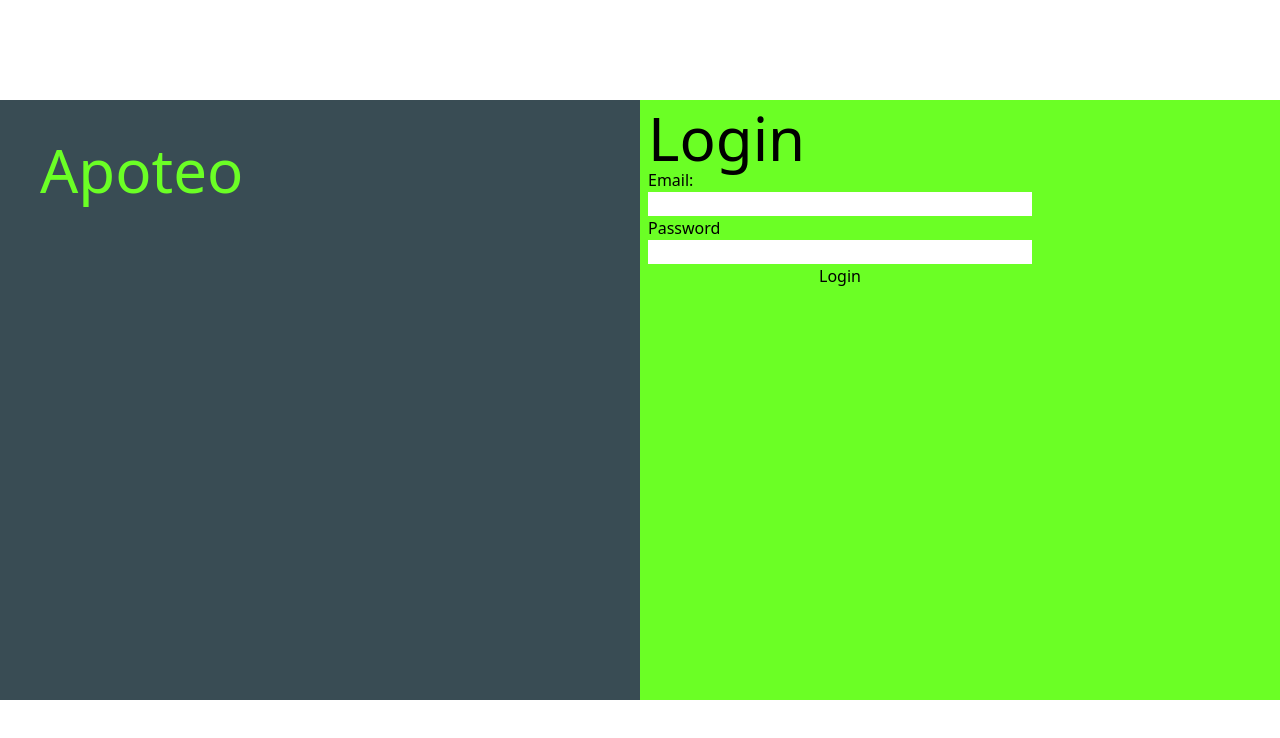
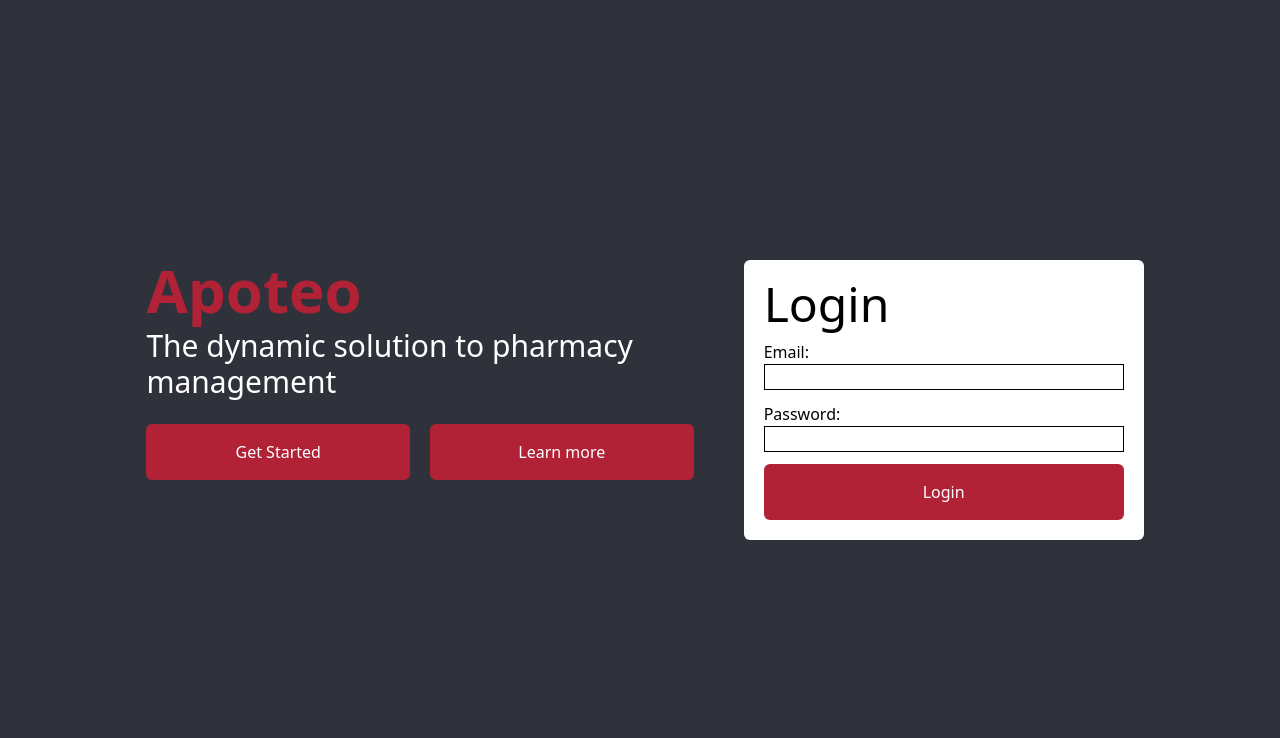
Before and after one commit to KarlGilden/apoteo, a Next.js app: page / in a window 1280 px wide. Shown: the top 738 px of the page. Built offline with nearby package versions, Linux system fonts and the light colour scheme.

Commit message:
update home page

```diff
--- a/pages/index.tsx
+++ b/pages/index.tsx
@@ -2,23 +2,44 @@ import type { NextPage } from 'next'
 
 const Home: NextPage = () => {
   return (
-    <div className='w-screen h-screen sm:flex items-center'>
-      <section className='sm:w-[50%] h-[75%] bg-primary p-10'>
-        <h1 className='text-6xl font-mono text-secondary'>Apoteo</h1>
-      </section>
-      <section className='sm:w-[50%] h-[75%] bg-secondary'>
-        <div className='max-w-[400px] flex flex-col p-2'>
-          <h2 className='text-6xl'>Login</h2>
+    <div className='w-screen min-h-screen sm:flex justify-center items-center bg-primary'>
 
-          <label htmlFor="">Email:</label>
-          <input type="text" />
+      <section className='p-5 sm:flex'>
 
-          <label htmlFor="">Password</label>
-          <input type="text" />
+        {/* Hero component*/}
 
-          <button>Login</button>
+        <div className=''>
+          <div className='text-center sm:text-left sm:pl-[10px]'>
+            <h1 className='text-6xl font-bold text-secondary  mb-2'>Apoteo</h1>
+            <h3 className='text-3xl text-white'>The dynamic solution to pharmacy management</h3>
+          </div>
 
+          <div className='flex w-full my-6'>
+            <button className='bg-secondary p-4 rounded-md text-white w-full mx-[10px]'>Get Started</button>
+            <button className='bg-secondary p-4 rounded-md text-white w-full mx-[10px]'>Learn more</button>
+          </div>
         </div>
+
+        <div className='p-10 sm:p-5'></div>
+
+        {/* Login component*/}
+
+        <div className='w-full max-w-[400px] m-auto flex flex-col justify-between p-5 bg-white rounded-md' >
+          <h2 className='text-5xl mb-3'>Login</h2>
+
+          <div className='flex flex-col mb-3'>
+            <label htmlFor="">Email:</label>
+            <input type="text" className='border-black border-[1px]'/>
+          </div>
+
+          <div className='flex flex-col mb-3'>
+            <label htmlFor="">Password:</label>
+            <input type="password" className='border-black border-[1px]'/>
+          </div>
+
+          <button className='bg-secondary p-4 rounded-md text-white'>Login</button>
+        </div>
+
       </section>
     </div>
   )
--- a/tailwind.config.js
+++ b/tailwind.config.js
@@ -7,8 +7,10 @@ module.exports = {
   theme: {
     extend: {},
     colors: {
-      "primary": "#394C54",
-      "secondary": "#6BFF25"
+      "primary": "#2f323a",
+      "secondary": "#B12236",
+      "white": "#fff",
+      "black": "#000"
     },
     fontFamily: {
     },
```
